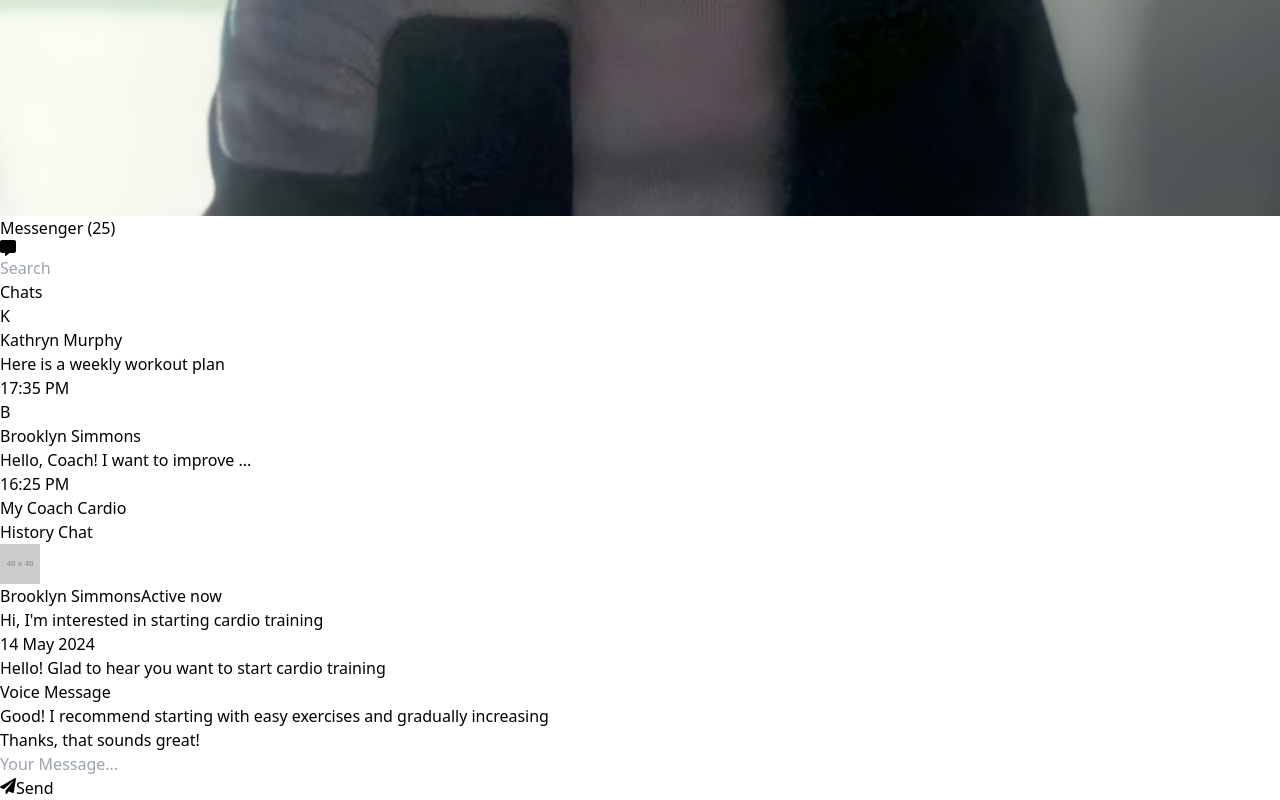
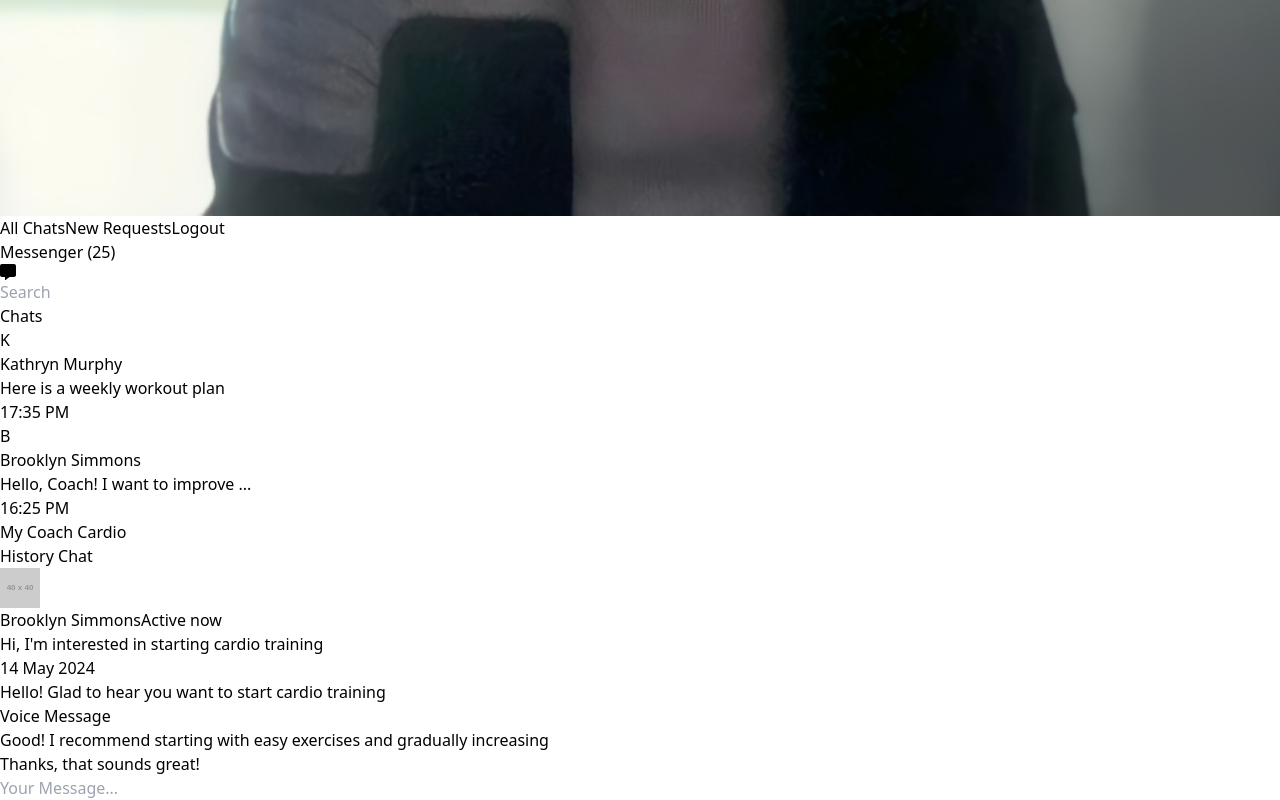
Before and after one commit to catnoirr/mychat, a Next.js app: page / in a window 1280 px wide. Both pictures are taken after a click on the button "History Chat". Shown: the part 1424-2224 px from the top of the page. Built offline with nearby package versions, Linux system fonts and the light colour scheme.

Commit message:
hero done

```diff
--- a/src/app/components/Hero.jsx
+++ b/src/app/components/Hero.jsx
@@ -12,8 +12,34 @@ export default function Hero() {
     setSidebarOpen(!sidebarOpen);
   };
 
+  // Hide profile menu when clicked outside of it
+  const handleClickOutside = (e) => {
+    if (e.target.closest('.profile-menu') === null && e.target.closest('.profile-icon') === null) {
+      setProfileMenuOpen(false);
+    }
+  };
+
+  React.useEffect(() => {
+    // Adding event listener for click outside to close the profile menu
+    document.addEventListener('click', handleClickOutside);
+
+    // Cleanup the event listener
+    return () => {
+      document.removeEventListener('click', handleClickOutside);
+    };
+  }, []);
+
+  // Show profile menu on hover or click
+  const handleMouseEnter = () => {
+    setProfileMenuOpen(true);
+  };
+
+  const handleMouseLeave = () => {
+    setProfileMenuOpen(false);
+  };
+
   const toggleProfileMenu = () => {
-    setProfileMenuOpen(!profileMenuOpen);
+    setProfileMenuOpen((prev) => !prev); // Toggle menu visibility on click
   };
 
   return (
@@ -25,7 +51,7 @@ export default function Hero() {
       <div className="p-3 px-8 bg-black text-white rounded-full mx-4 mt-4">
         <div className="flex justify-between items-center">
           {/* Hamburger Icon - visible on all screen sizes */}
-          <div className='flex'>
+          <div className="flex">
             <button
               className="mr-4 text-2xl"
               onClick={toggleSidebar}
@@ -45,27 +71,32 @@ export default function Hero() {
           />
 
           {/* Profile Icon and Dropdown Menu */}
-          <div className="flex items-center space-x-4 relative">
           <div
-
-              className="w-10 h-10 rounded-full bg-gray-300 cursor-pointer"
-              onClick={toggleProfileMenu}
+            className="flex items-center space-x-4 relative"
+            onMouseEnter={handleMouseEnter} // Show menu on hover
+            onMouseLeave={handleMouseLeave} // Hide menu on mouse leave
+          >
+            <div
+              className="w-10 h-10 rounded-full bg-gray-300 cursor-pointer profile-icon"
+              onClick={toggleProfileMenu} // Toggle on click
             >
               {/* Placeholder for profile image */}
-              <img src="./profile.jpg" alt=""  className='rounded-full'/>
+              <img src="./profile.jpg" alt="" className="rounded-full" />
             </div>
 
             {/* Profile Menu Options (Hidden on Small Screens) */}
-            {profileMenuOpen && (
-              <div className="absolute right-3 mt-2 top-8 bg-white text-black p-2 rounded-xl shadow-lg w-40 ">
+            {(profileMenuOpen || document.querySelector('.profile-icon:hover')) && (
+              <div
+                className="absolute right-3 mt-2 top-8 bg-white text-black p-2 rounded-xl shadow-lg w-40 profile-menu"
+              >
                 <button
-                  className="w-full text-center px-4 py-1 hover:border-4 border rounded-full  md:hidden block"
+                  className="w-full text-center px-4 py-1 hover:border-4 border rounded-full md:hidden block"
                   onClick={() => setSelectedFrequency('All')}
                 >
                   All Chats
                 </button>
                 <button
-                  className="w-full text-center px-4 py-1 hover:border-4 border rounded-full mt-1 "
+                  className="w-full text-center px-4 py-1 hover:border-4 border rounded-full mt-1"
                   onClick={() => setSelectedFrequency('Requests')}
                 >
                   New Requests
```
Lines whose indentation alone changed are shown as unchanged.
